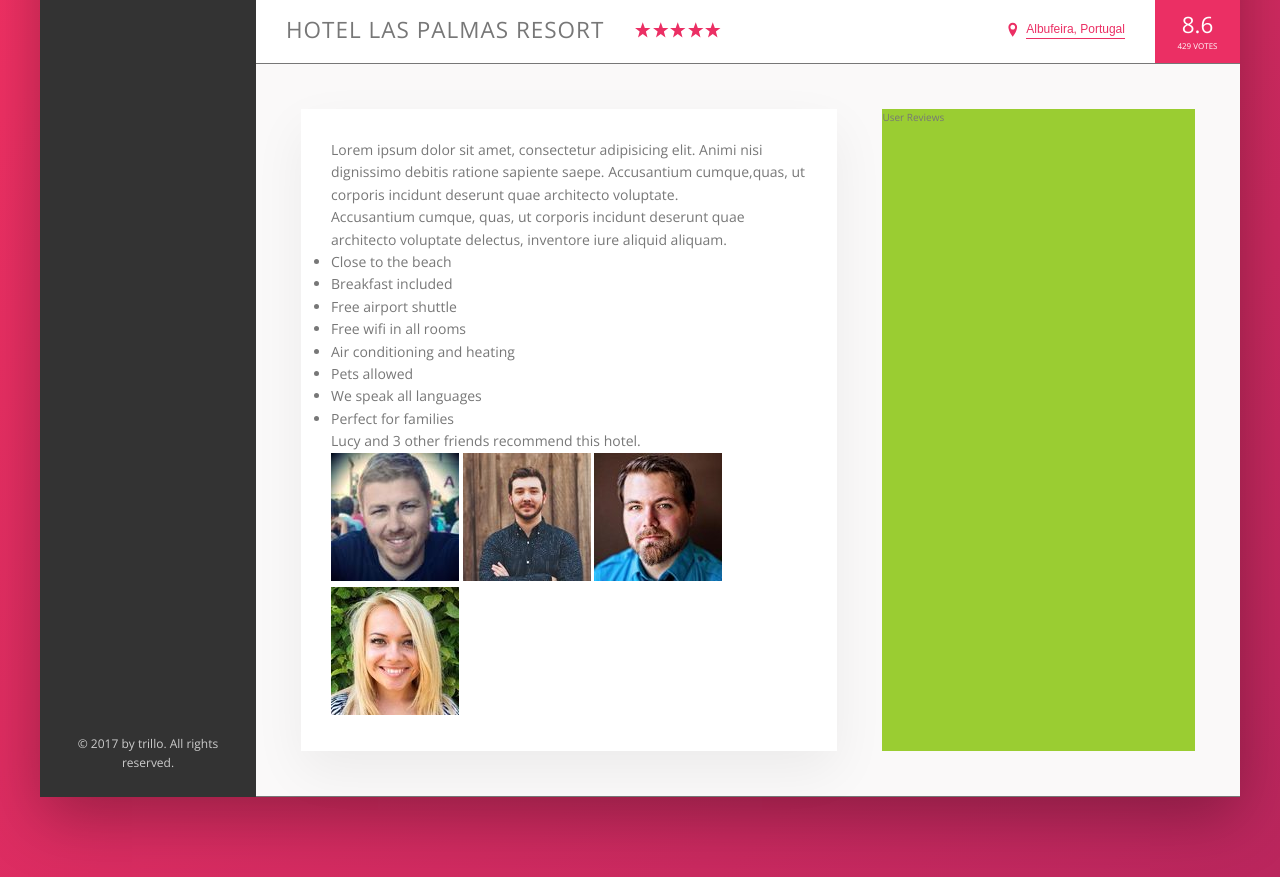
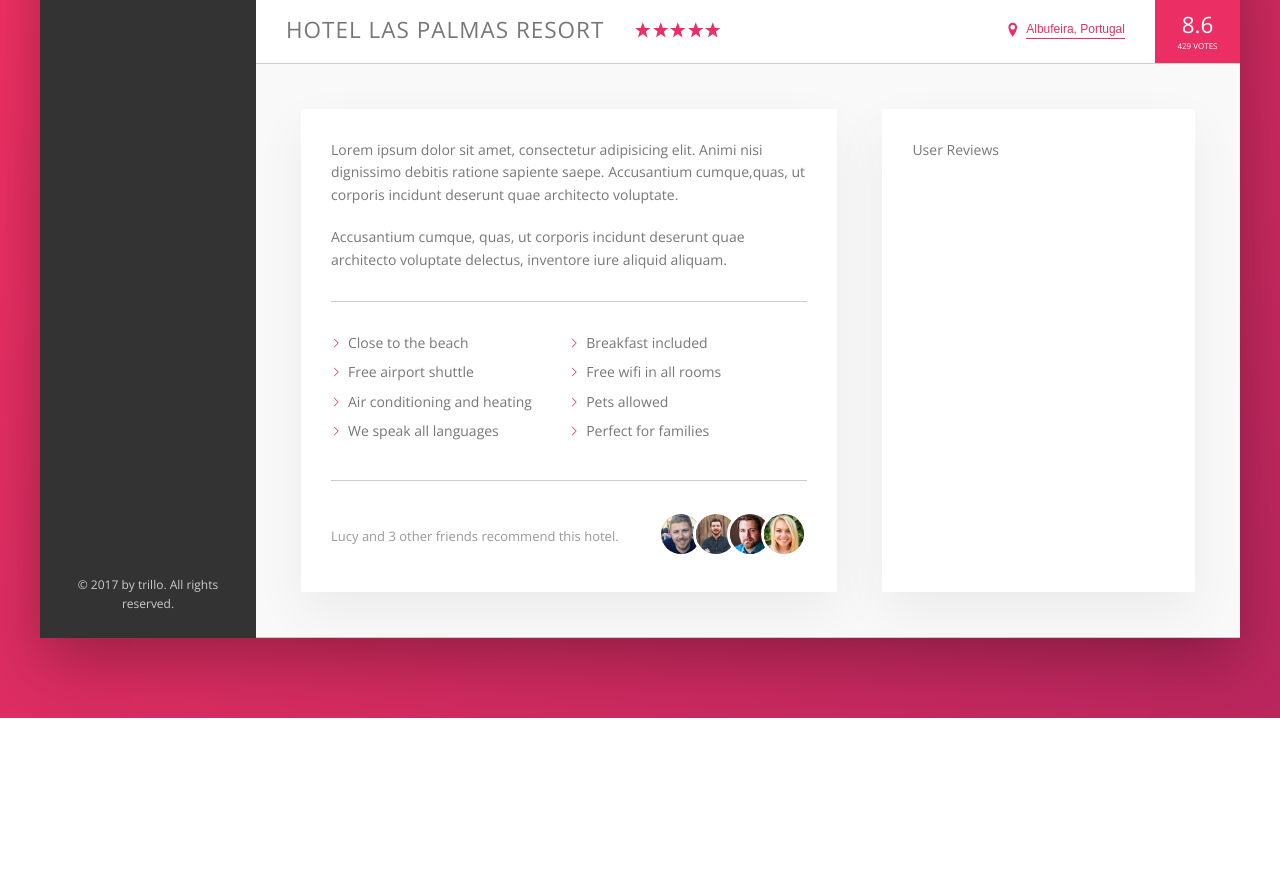
Before and after one commit to thomruns/Trillo, a website: page index.html in a window 1280 px wide. Shown: the part 538-1415 px from the top of the page. After the commit the page ends 1256 px from the top, so only its background shows below. Drawn offline with nearby package versions, Linux system fonts and the light colour scheme.

Commit message:
Detail section completed

```diff
--- a/sass/_base.scss
+++ b/sass/_base.scss
@@ -22,7 +22,7 @@
     --shadow-dark: 0 2rem 6rem rgba(0, 0, 0, .3);
     --shadow-light: 0 2rem 5rem rgba(0, 0, 0, .06);
 
-    --line: 1px solid var(--color-grey-dark-2);
+    --line: 1px solid var(--color-grey-light-4);
 
 
 }
--- a/sass/_components.scss
+++ b/sass/_components.scss
@@ -326,3 +326,79 @@
         box-shadow: none;
     }
 }
+
+///////////////////////////////////////////
+/////////  PARAGRAPH
+.paragraph:not(:last-of-type) {
+    margin-bottom: 2rem;
+}
+
+///////////////////////////////////////////
+/////////  LIST
+
+.list {
+    list-style: none;
+    margin: 3rem 0;
+    padding: 3rem 0;
+    border-top: var(--line);
+    border-bottom: var(--line);
+
+    display: flex;
+    flex-wrap: wrap;
+
+    &__item {
+        flex: 0 0 50%;
+        margin-bottom: .7rem;
+    }
+
+    &__item::before {
+        content: "";
+        display: inline-block;
+        height: 1rem;
+        width: 1rem;
+        margin-right: .7rem;
+
+        //Older browsers
+        //background-image: url(../img/chevron-thin-right.svg);
+        //background-size: cover;
+
+        //Newer browsers - masks
+        background-color: var(--color-primary);
+        -webkit-mask-image: url(../img/chevron-thin-right.svg);
+        -webkit-mask-size: cover;
+        mask-image: url(../img/chevron-thin-right.svg);
+        mask-size: cover;
+
+    }
+}
+
+///////////////////////////////////////////
+/////////  RECOMMEND
+
+.recommend {
+    font-size: 1.3rem;
+    color: var(--color-grey-dark-3);
+
+    display: flex;
+    align-items: center;
+
+    &__count {
+        margin-right: auto;
+    }
+
+    &__friends {
+
+    }
+
+    &__photo {
+        box-sizing: content-box;
+        height: 4rem;
+        width: 4rem;
+        border-radius: 50%;
+        border: 3px solid #fff;
+
+        &:not(:last-child) {
+            margin-right: -1.5rem;
+        }
+    }
+}
--- a/sass/_layout.scss
+++ b/sass/_layout.scss
@@ -61,7 +61,11 @@
 }
 
 .user-reviews {
-    background-color: yellowgreen;
+    background-color: #fff;
+    box-shadow: var(--shadow-light);
+    padding: 3rem;
+    font-size: 1.4rem;
     flex: 1; //occupy the remaining space
+    margin-right: 0;
 
 }
```
Also changed, not shown: css/style.css.
